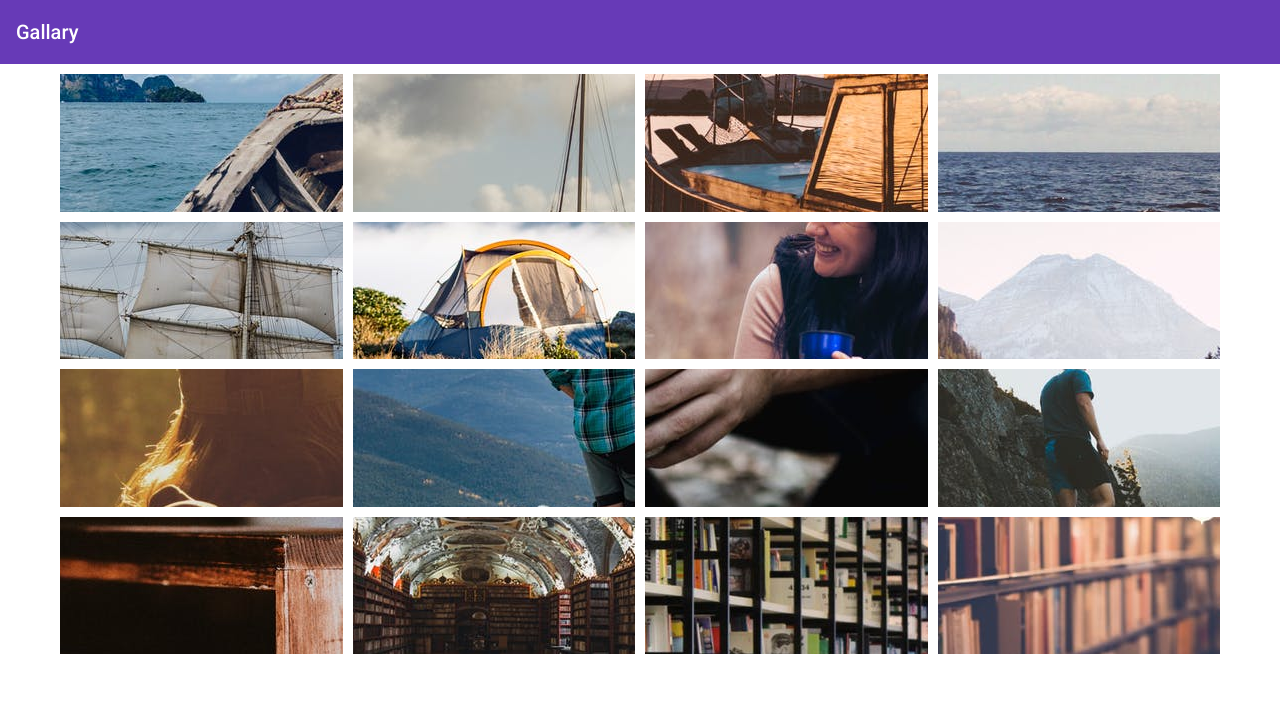
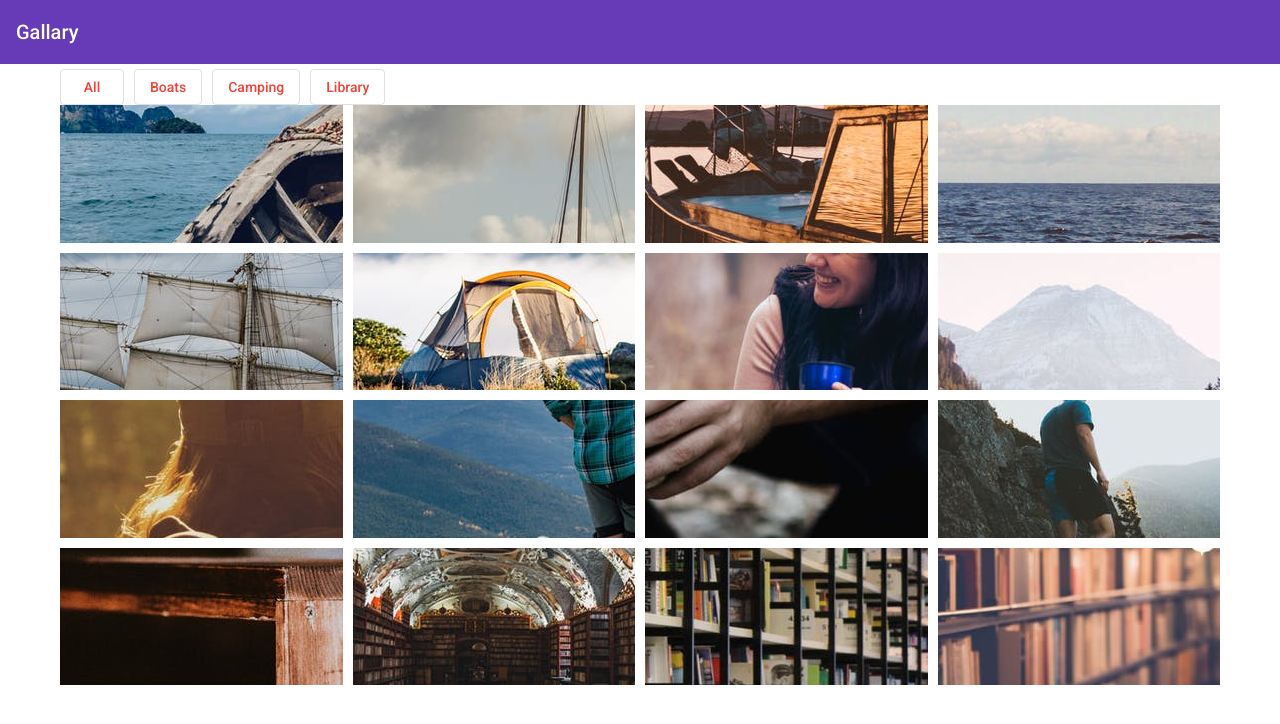
Before and after one commit to Thegrep01/angular-gallary, an Angular app: page / in a window 1280 px wide. Shown: the top 724 px of the page. Built offline with nearby package versions, Linux system fonts and the light colour scheme.

Commit message:
added pip

```diff
--- a/src/app/gallary/gallary.component.html
+++ b/src/app/gallary/gallary.component.html
@@ -1,6 +1,12 @@
 <div class="container">
+  <div class="buttons">
+    <button mat-stroked-button color="warn" [class.active]="filterBy==='all'" (click)="filterBy='all'">All</button>
+    <button mat-stroked-button color="warn" [class.active]="filterBy==='boats'" (click)="filterBy='boats'">Boats</button>
+    <button mat-stroked-button color="warn" [class.active]="filterBy==='camping'" (click)="filterBy='camping'">Camping</button>
+    <button mat-stroked-button color="warn" [class.active]="filterBy==='library'" (click)="filterBy='library'">Library</button>
+  </div>
   <mat-grid-list gutterSize="10px" cols="4" rowHeight="2:1">
-    <mat-grid-tile *ngFor="let image of imageVisible">
+    <mat-grid-tile *ngFor="let image of ( imageVisible | imageFilter:filterBy )">
       <img src="{{image.url}}" alt="#">
     </mat-grid-tile>
   </mat-grid-list>
--- a/src/app/gallary/gallary.component.scss
+++ b/src/app/gallary/gallary.component.scss
@@ -1,6 +1,11 @@
 .container {
     padding-right: 60px;
     padding-left: 60px;
-    padding-top: 10px;
+    padding-top: 5px;
 
 }
+
+button {
+    margin-right: 10px;
+
+}
--- a/src/app/gallary/gallary.component.ts
+++ b/src/app/gallary/gallary.component.ts
@@ -1,4 +1,4 @@
-import { Component, OnChanges } from '@angular/core';
+import { Component, OnChanges, Input } from '@angular/core';
 import { ImageService } from '../image-detail/shared/image.service';
 
 
@@ -7,12 +7,17 @@ import { ImageService } from '../image-detail/shared/image.service';
   templateUrl: './gallary.component.html',
   styleUrls: ['./gallary.component.scss']
 })
-export class GallaryComponent {
+export class GallaryComponent implements OnChanges {
 
   imageVisible: any[] = [];
+  @Input() filterBy = 'all';
 
   constructor(private imageService: ImageService) {
     this.imageVisible = this.imageService.getImages();
   }
 
+  ngOnChanges() {
+    this.imageVisible = this.imageService.getImages();
+  }
+
 }
--- /dev/null
+++ b/src/app/image-detail/shared/filter.pipe.ts
@@ -0,0 +1,15 @@
+import { Pipe, PipeTransform } from '@angular/core';
+
+@Pipe({ name: 'imageFilter' })
+export class ImageFilterPipe implements PipeTransform {
+
+    transform(items: any[], criteria: string): any {
+        if (criteria === 'all') {
+            return items;
+        } else {
+            return items.filter(item => {
+                return item.category === criteria;
+            });
+        }
+    }
+}
--- a/src/app/image-detail/shared/image.service.ts
+++ b/src/app/image-detail/shared/image.service.ts
@@ -9,7 +9,7 @@ export class ImageService {
         return this.visibleImages = IMAGES.slice(0);
     }
 
-    getImageByID(id: number) {
+    getImage(id: number) {
         return IMAGES.slice(0).find(item => item.id === id);
     }
 }
```
Also changed, not shown: src/app/app.module.ts (+8 -3 lines).
